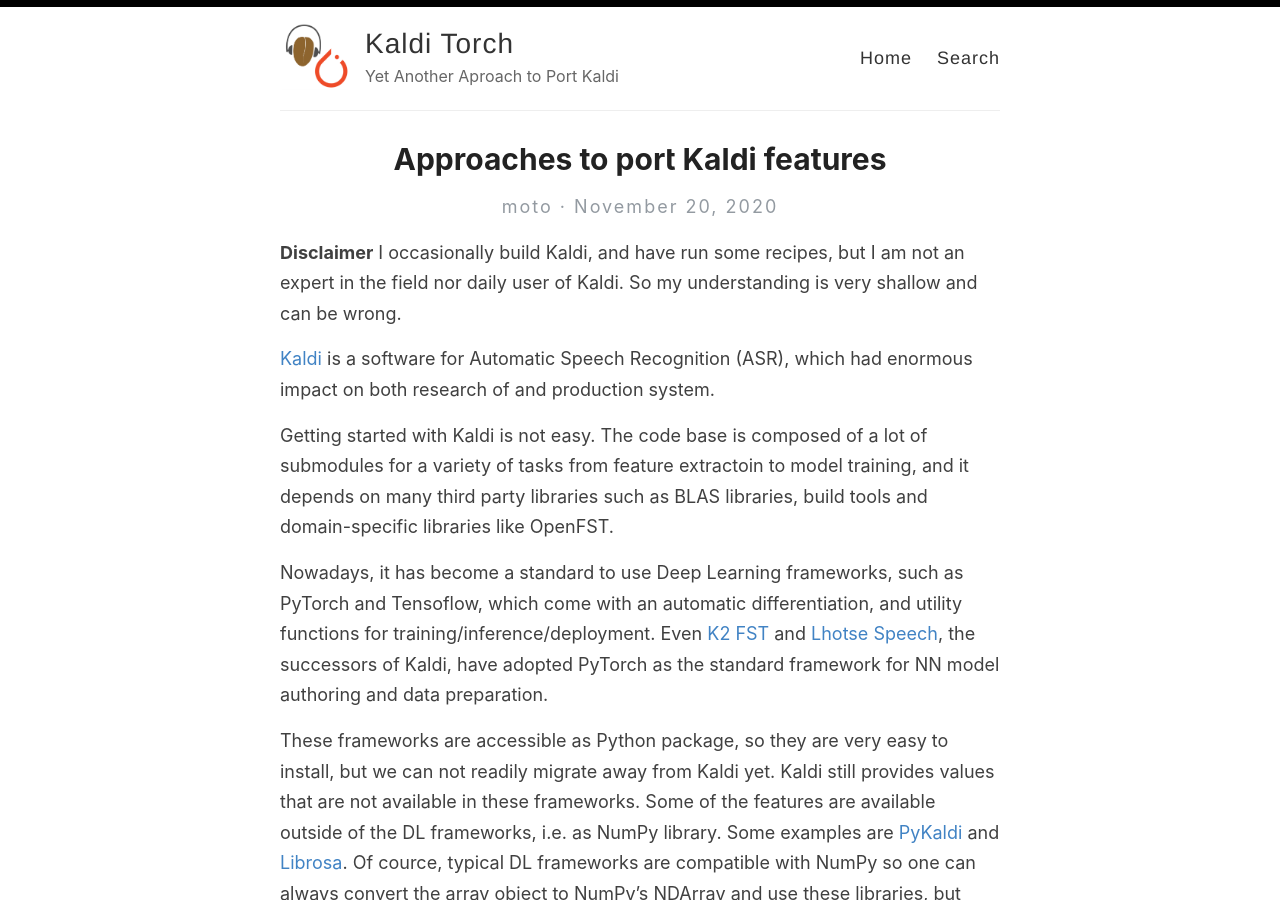
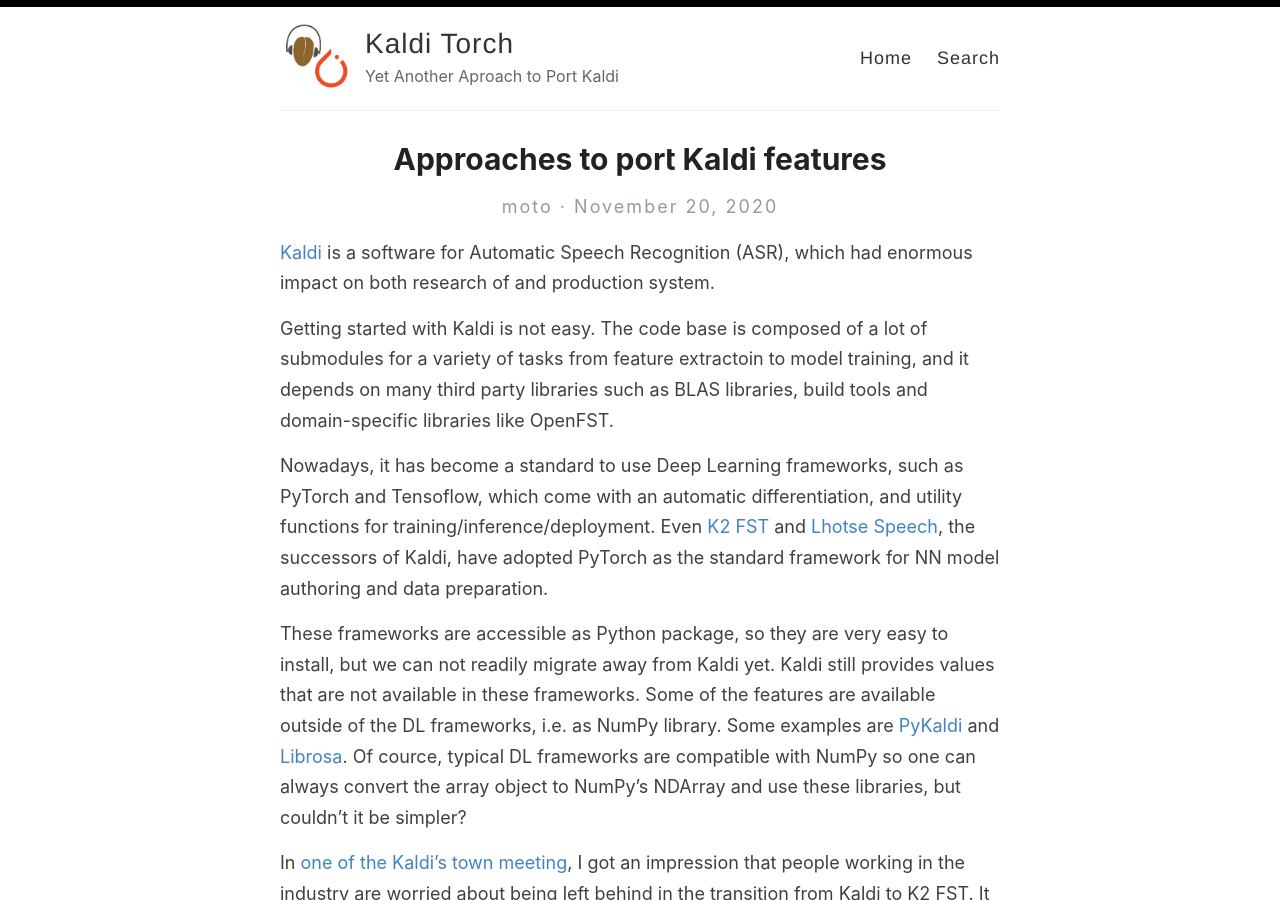
Before and after one commit to mthrok/tkaldi, a Jekyll site: the page built from _posts/2020-11-20-approaches-to-port-kaldi-features.md, in a window 1280 px wide and 900 px high. Built offline with Jekyll 4.4.1, drawn with Linux system fonts in a browser that asks for light colours.

Commit message:
Update the inital post

```diff
--- a/_posts/2020-11-20-porting-kaldi.md
+++ b/_posts/2020-11-20-approaches-to-port-kaldi-features.md
@@ -4,9 +4,8 @@
 categories: []
 excerpt: Approaches to port Kaldi features
 published: true
+comment_id: 1
 ---
-
-**Disclaimer** I occasionally build Kaldi, and have run some recipes, but I am not an expert in the field nor daily user of Kaldi. So my understanding is very shallow and can be wrong.
 
 [Kaldi](https://github.com/kaldi-asr/kaldi) is a software for Automatic Speech Recognition (ASR), which had enormous impact on both research of and production system.
 
```
